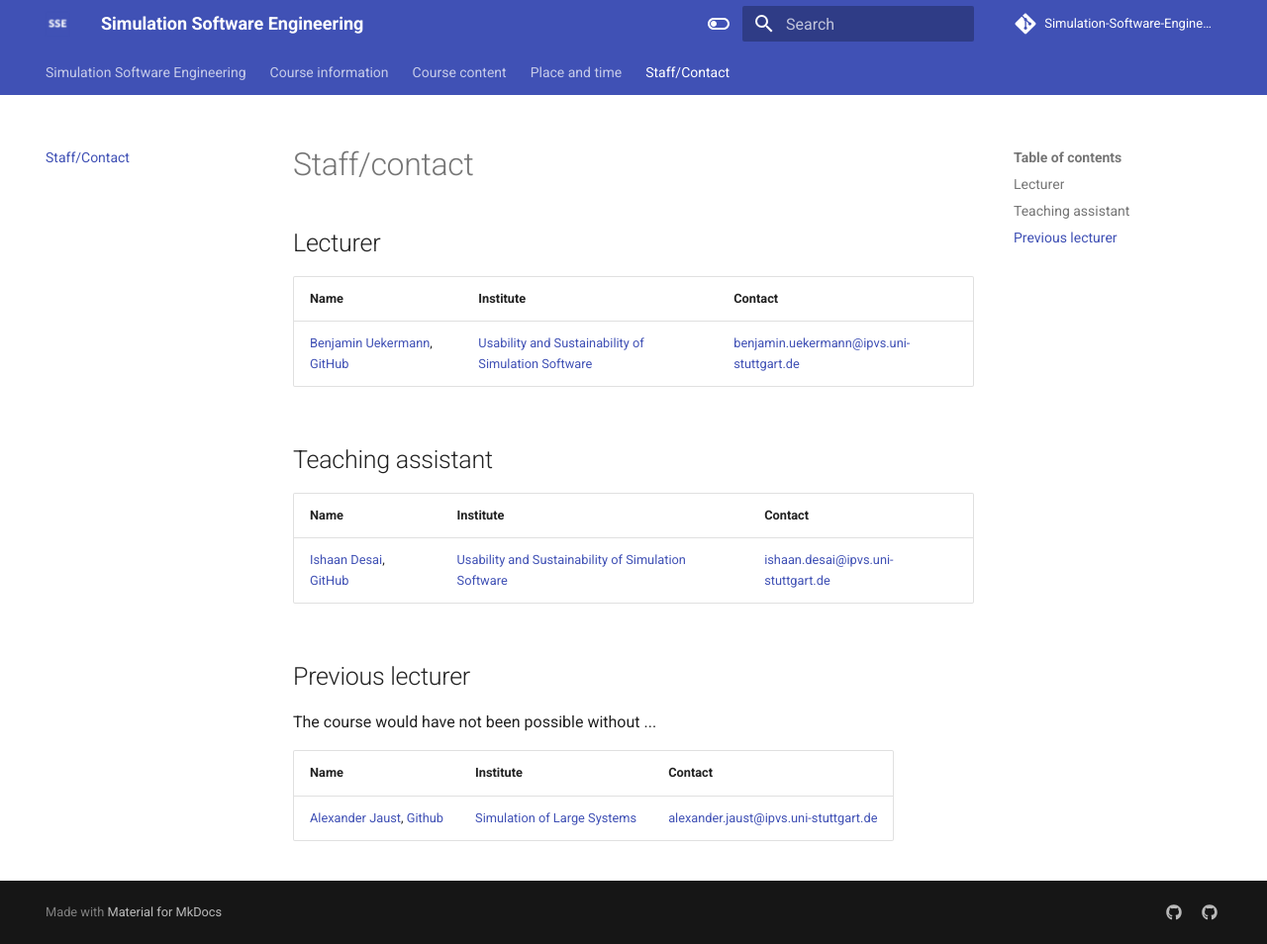
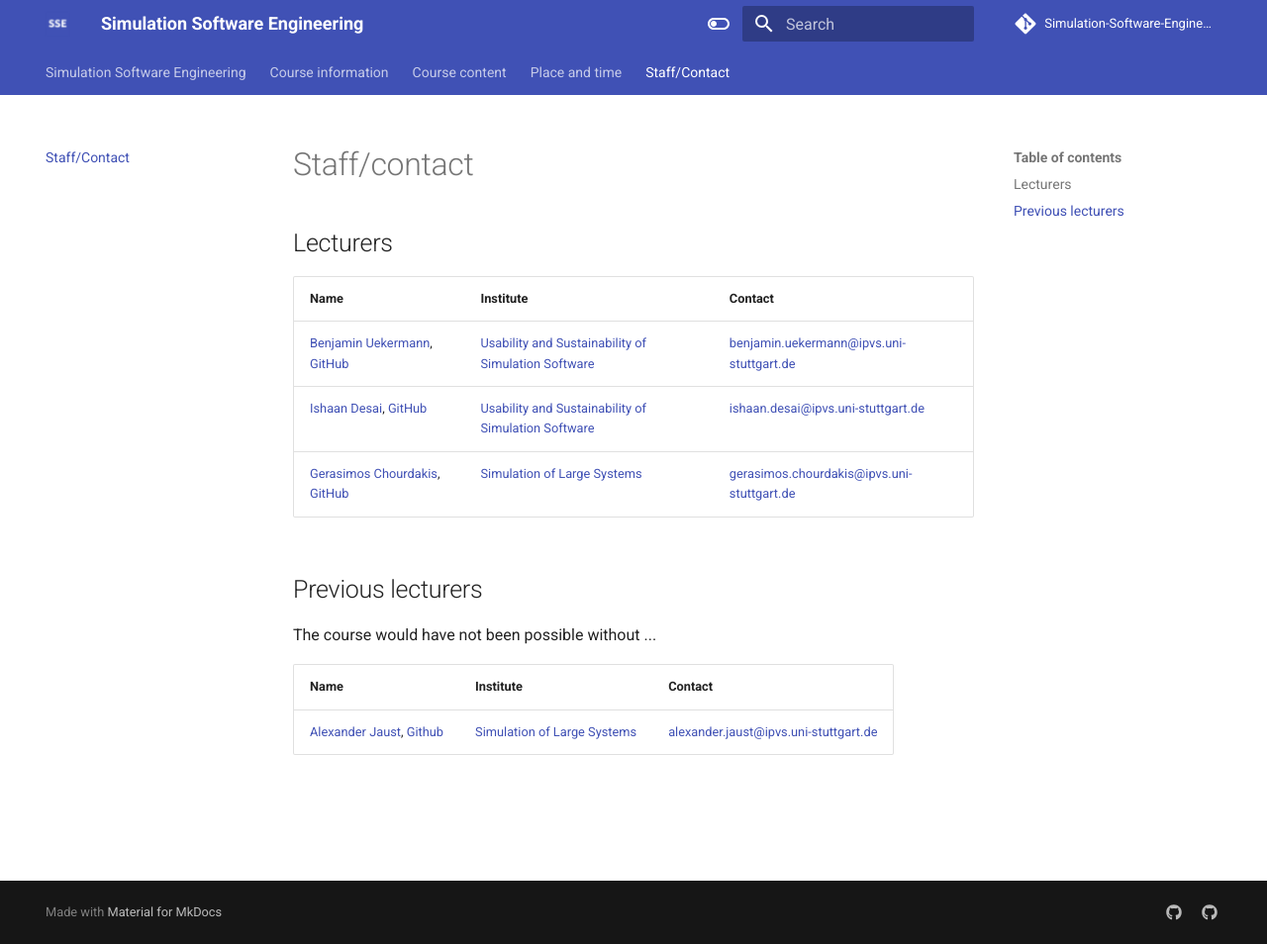
Before and after one commit to Simulation-Software-Engineering/homepage, an MkDocs documentation site: the page built from docs/staff.md, in a window 1280 px wide and 954 px high. Shown: the whole window at 99% size. Built offline with MkDocs 1.6.1 and Material for MkDocs 9.7.7, drawn with Linux system fonts in a browser that asks for light colours; comment, search, counter and statistics services are not loaded.

```diff
--- a/docs/staff.md
+++ b/docs/staff.md
@@ -7,19 +7,15 @@ description: >-
 
 # Staff/contact
 
-## Lecturer
+## Lecturers
 
 | Name | Institute | Contact |
 |----- | --------- | ------- |
-| [Benjamin Uekermann](https://www.ipvs.uni-stuttgart.de/institute/team/Uekermann-00001/), [GitHub](https://github.com/uekerman) | [Usability and Sustainability of Simulation Software](https://www.ipvs.uni-stuttgart.de/departments/us3/) | [benjamin.uekermann@ipvs.uni-stuttgart.de](mailto:benjamin.uekermann@ipvs.uni-stuttgart.de) |
+ [Benjamin Uekermann](https://www.ipvs.uni-stuttgart.de/institute/team/Uekermann-00001/), [GitHub](https://github.com/uekerman) | [Usability and Sustainability of Simulation Software](https://www.ipvs.uni-stuttgart.de/departments/us3/) | [benjamin.uekermann@ipvs.uni-stuttgart.de](mailto:benjamin.uekermann@ipvs.uni-stuttgart.de) |
+ [Ishaan Desai](https://www.ipvs.uni-stuttgart.de/institute/team/Desai/), [GitHub](https://github.com/IshaanDesai) | [Usability and Sustainability of Simulation Software](https://www.ipvs.uni-stuttgart.de/departments/us3/) | [ishaan.desai@ipvs.uni-stuttgart.de](mailto:ishaan.desai@ipvs.uni-stuttgart.de) |
+ [Gerasimos Chourdakis](https://www.ipvs.uni-stuttgart.de/institute/team/Chourdakis/), [GitHub](https://github.com/MakisH) | [Simulation of Large Systems](https://www.ipvs.uni-stuttgart.de/departments/sgs/) | [gerasimos.chourdakis@ipvs.uni-stuttgart.de](mailto:gerasimos.chourdakis@ipvs.uni-stuttgart.de) |
 
-## Teaching assistant
-
-| Name | Institute | Contact |
-|----- | --------- | ------- |
- [Ishaan Desai](https://www.ipvs.uni-stuttgart.de/institute/team/Desai/), [GitHub](https://github.com/IshaanDesai) | [Usability and Sustainability of Simulation Software](https://www.ipvs.uni-stuttgart.de/departments/us3/) | [ishaan.desai@ipvs.uni-stuttgart.de](mailto:ishaan.desai@ipvs.uni-stuttgart.de) |
-
-## Previous lecturer
+## Previous lecturers
 
 The course would have not been possible without ...
 
```
Also changed, not shown: docs/course-content.md (+3 -1 lines), docs/index.md (+1 -1 lines), docs/place-and-time.md (+1 -1 lines).
